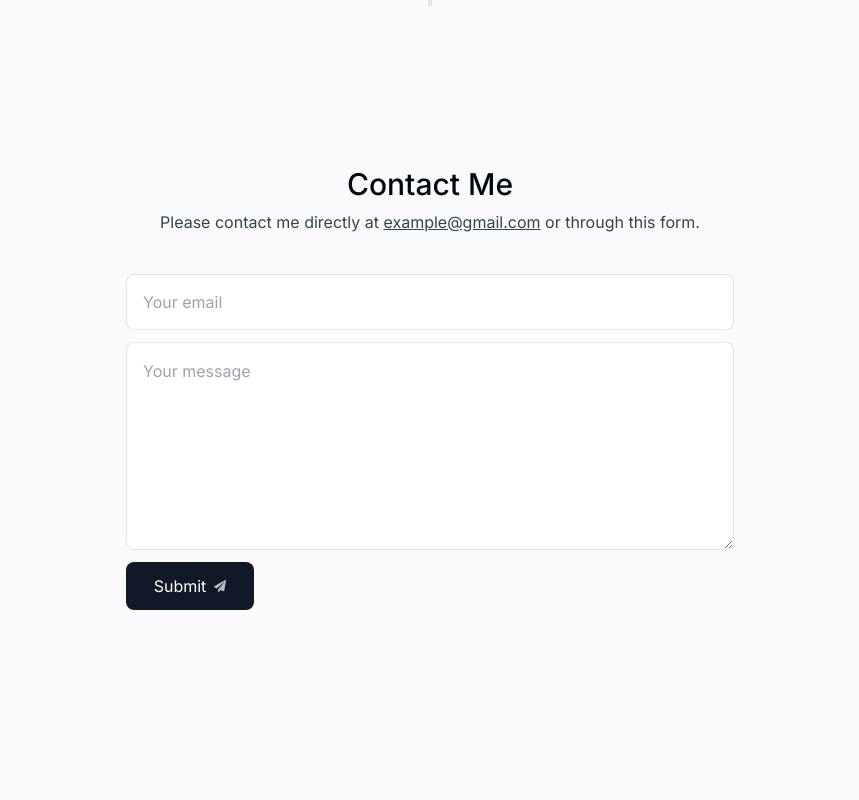
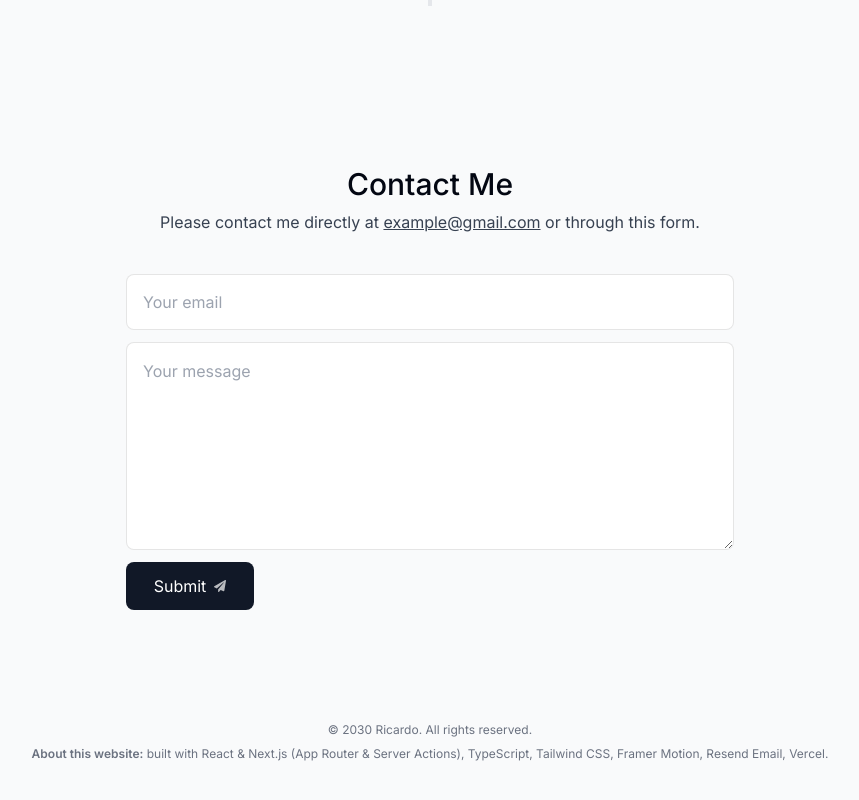
Before and after one commit to Jalch0/portfolio-jalch, a Next.js app: page / in a window 1280 px wide. Shown: the part 3738-4538 px from the top of the page, without its empty margins (210-1069 px from the left). Before the commit the page ends 4460 px from the top, so only its background shows below. Built offline with nearby package versions, Linux system fonts and the light colour scheme; no server answers.

Commit message:
Adding footer.tsx

```diff
--- a/app/layout.tsx
+++ b/app/layout.tsx
@@ -3,6 +3,7 @@
 import { Inter } from 'next/font/google'
 import ActiveSectionContextProvider from '@/context/active-section-context'
 import { Toaster } from 'react-hot-toast'
+import Footer from '@/components/footer'
 
 const inter = Inter({ subsets: ['latin'] })
 
@@ -25,6 +26,7 @@
         <ActiveSectionContextProvider>
         <Header/>
         {children}
+        <Footer/>
         <Toaster position='top-right'/>
         </ActiveSectionContextProvider>
 
--- /dev/null
+++ b/components/footer.tsx
@@ -0,0 +1,16 @@
+import React from 'react'
+
+function Footer() {
+  return (
+    <footer className='mb-10 px-4 text-center text-gray-500'>
+        <small className='mb-2 block text-xs'>
+            &copy; 2030 Ricardo. All rights reserved.
+        </small>
+        <p className='text-xs'>
+            <span className='font-semibold'>About this website:</span> built with React & Next.js (App Router & Server Actions), TypeScript, Tailwind CSS, Framer Motion, Resend Email, Vercel.
+        </p>
+    </footer>
+  )
+}
+
+export default Footer
```
